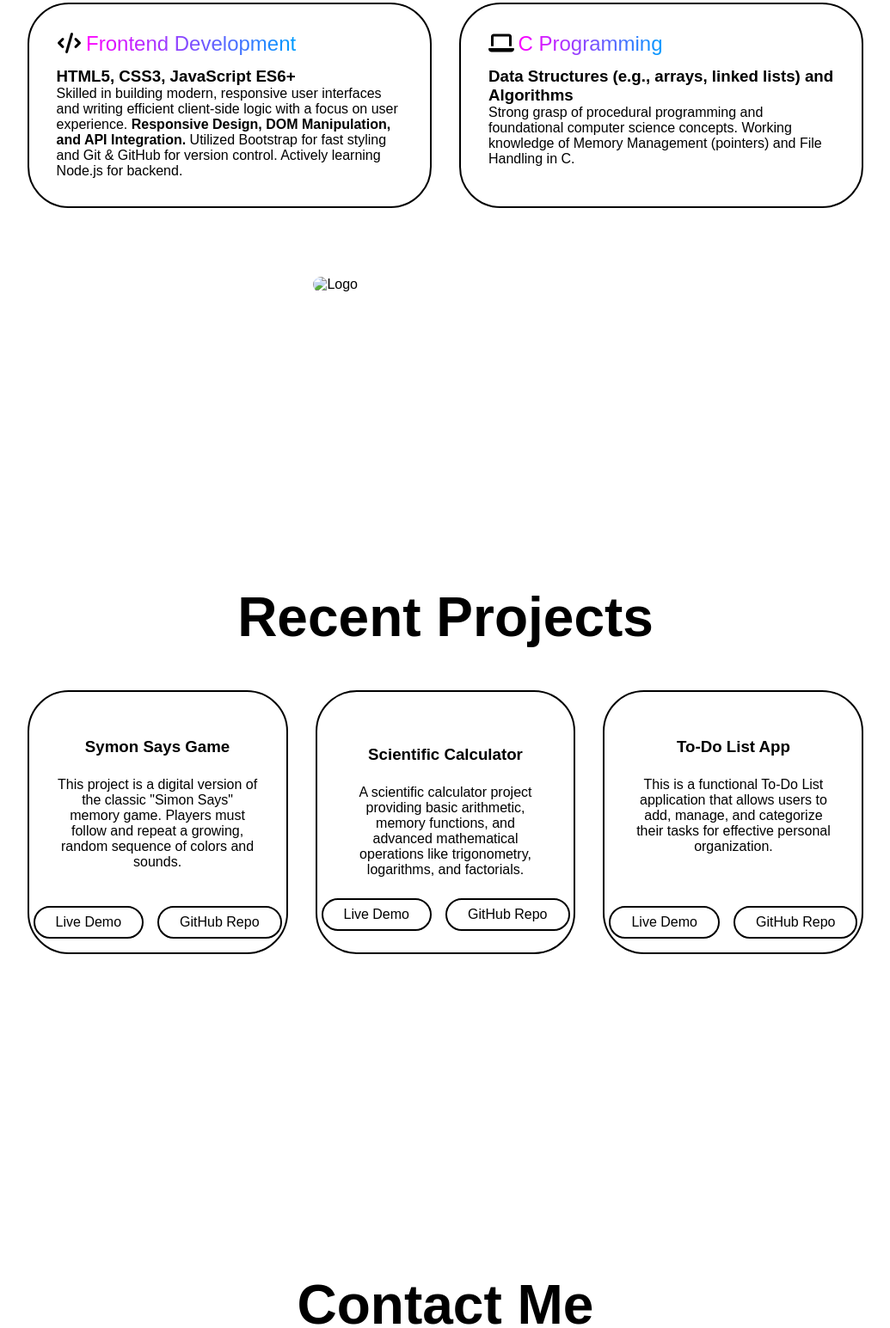
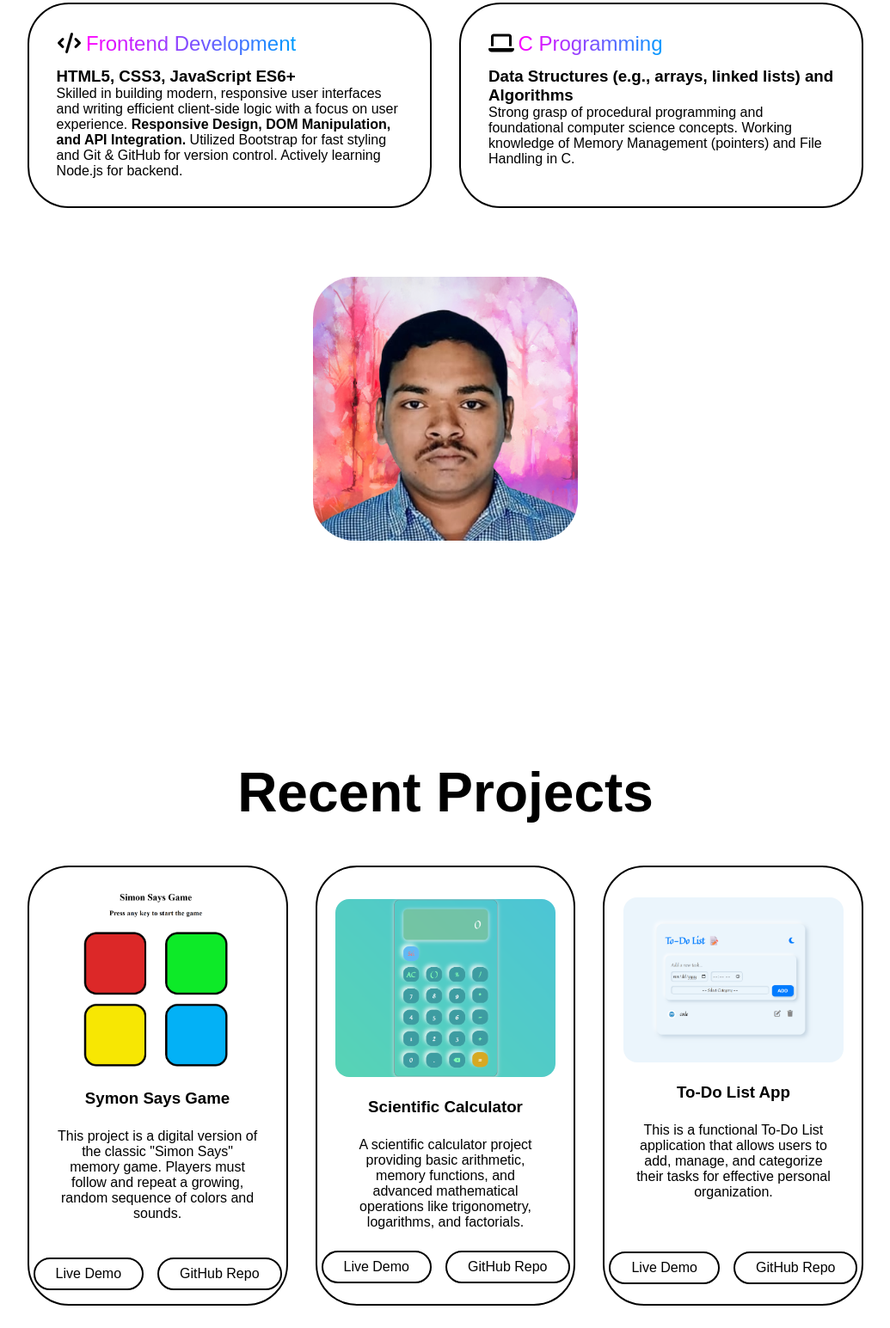
Before and after one commit to remissg/MyDailyWork_Task1, a plain HTML site: page index.html in a window 1280 px wide. Shown: the part 1047-2592 px from the top of the page at 86% size, without its empty margins (122-1157 px from the left). Drawn offline with Linux system fonts and the light colour scheme.

Commit message:
index.html updated

```diff
--- a/index.html
+++ b/index.html
@@ -34,7 +34,7 @@
 
     <section id="about" class="about">
         <div class="about-container">
-            <img src="Joydip.png" alt="">
+            <img src="/asset/Joydip.png" alt="">
 
             <div class="info-box">
                 <div class="text">
@@ -44,7 +44,7 @@
                 </div>
 
                 <div class="btn-group">
-                    <a href="Joydip Maiti Resume (2).pdf" style="color: inherit;"><div class="btn">Download CV</div></a>
+                    <a href="/asset/Joydip Maiti Resume (2).pdf" style="color: inherit;"><div class="btn">Download CV</div></a>
                     <a href="#contact" style="color: inherit;"><div class="btn" >Contacts</div></a>
                 </div>
 
@@ -79,7 +79,7 @@
                 </div>
 
             </div>
-            <img src="Joydip.png" alt="Logo">
+            <img src="/asset/Joydip.png" alt="Logo">
         </div>
     </section>
 
@@ -90,7 +90,7 @@
         <div class="projects-grid">
 
             <div class="project-card">
-                <img src="Symon_Say.png" alt="">
+                <img src="/asset/Symon_Say.png" alt="">
                 <h3>Symon Says Game</h3>
                 <p>This project is a digital version of the classic "Simon Says" memory game. Players must follow and repeat a growing, random sequence of colors and sounds. <br><br> </p>
                 <div class="btn-group">
@@ -100,7 +100,7 @@
             </div>
 
             <div class="project-card">
-                <img src="Calculator.png" alt="">
+                <img src="/asset/Calculator.png" alt="">
                 <h3>Scientific Calculator</h3>
                 <p>A scientific calculator project providing basic arithmetic, memory functions, and advanced mathematical operations like trigonometry, logarithms, and factorials.</p>
                 <div class="btn-group">
@@ -110,7 +110,7 @@
             </div>
 
             <div class="project-card">
-                <img src="To-Do.png" alt="">
+                <img src="/asset/To-Do.png" alt="">
 
                 <h3>To-Do List App</h3>
                 <p>This is a functional To-Do List application that allows users to add, manage, and categorize their tasks for effective personal organization. <br><br><br> </p>
```
